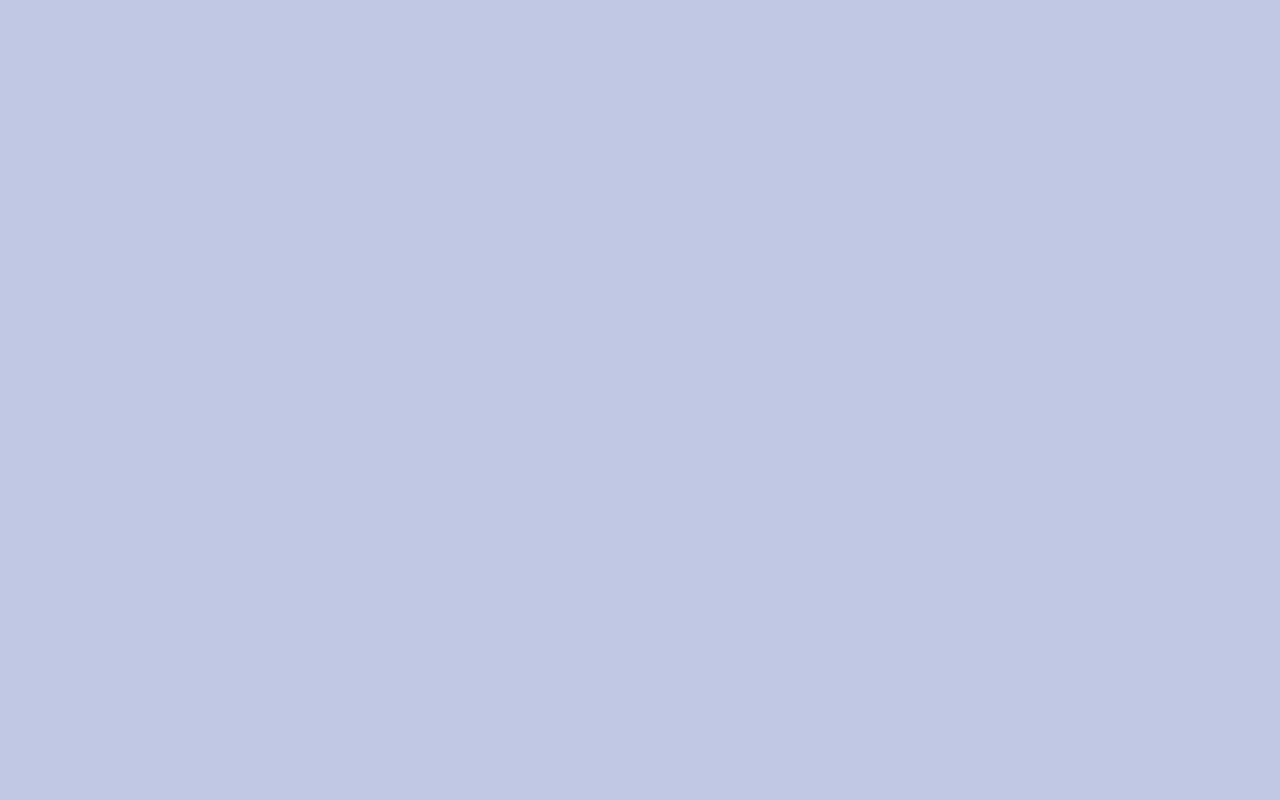
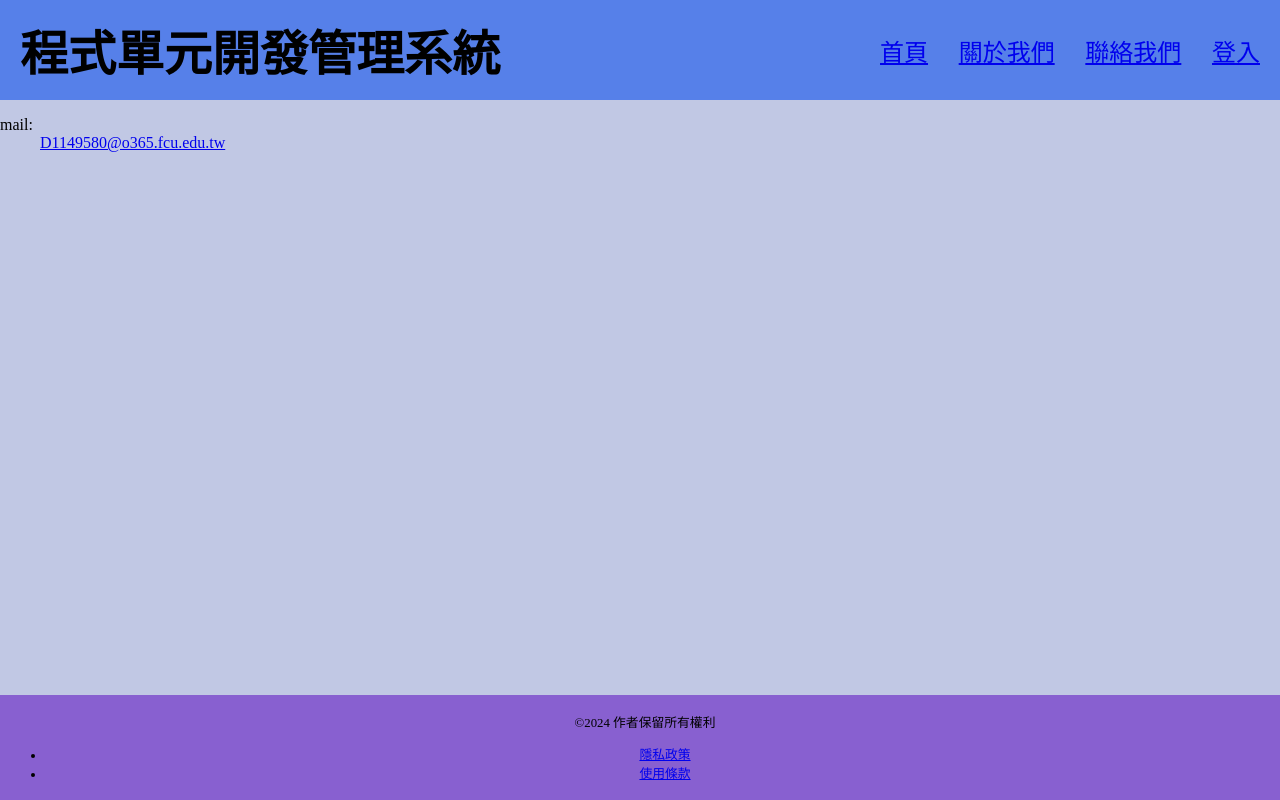
Before and after one commit to ruserxd/CodeManageSystem_ForNSTCproject, a React (Create React App) app in the folder frontend/: page /Contact in a window 1280 px wide. Built offline with nearby package versions, Linux system fonts and the light colour scheme.

Commit message:
fix some extra route ex: About, Contact, Footer

```diff
--- a/frontend/src/App.jsx
+++ b/frontend/src/App.jsx
@@ -4,6 +4,8 @@ import Login from "./components/Login";
 import Signup from "./components/Signup";
 import MainPage from "./components/MainPage";
 import Layout from "./components/Layout";
+import Contact from "./components/Contact";
+import About from "./components/About";
 import './styles/style.css'
 
 function App() {
@@ -13,6 +15,8 @@ function App() {
           <Route index element={<MainPage />} />
           <Route path="/Login" element={<Login />} />
           <Route path="/Signup" element={<Signup />} />
+          <Route path="/About" element={<About />} />
+          <Route path="/Contact" element={<Contact />} />
           <Route path="/ShowMethodDiff/*" element={<ShowMethodDiff />} />
       </Route>
     </Routes>
--- /dev/null
+++ b/frontend/src/components/About.jsx
@@ -0,0 +1,8 @@
+function About() {
+    return (
+      <div>
+        這是一個將 Git 版本控制中 java 程式碼讓工程師能更清楚的相對應處理的系統
+      </div>
+    )
+}
+export default About
--- /dev/null
+++ b/frontend/src/components/Contact.jsx
@@ -0,0 +1,13 @@
+function Contact() {
+  return (
+    <div>
+      <dl>
+        <dt>mail:</dt>
+        <dd>
+          <a href="mailto:D1149580@o365.fcu.edu.tw">D1149580@o365.fcu.edu.tw</a>
+        </dd>
+      </dl>
+    </div>
+  );
+}
+export default Contact;
--- a/frontend/src/components/Footer.jsx
+++ b/frontend/src/components/Footer.jsx
@@ -1,12 +1,12 @@
-import '../styles/style.css'
-
 const Footer = () => {
   return (
     <footer>
-      <p>2024保留所有權利。</p>
+      <p>©2024 作者保留所有權利</p>
       <nav>
-        <a href="/privacy">隱私政策</a> |
-        <a href="/terms">使用條款</a>
+        <ul>
+          <li><a href="/">隱私政策</a></li>
+          <li><a href="/">使用條款</a></li>
+        </ul>
       </nav>
     </footer>
   );
--- a/frontend/src/components/Layout.jsx
+++ b/frontend/src/components/Layout.jsx
@@ -10,8 +10,8 @@ function Layout() {
           <nav className="navigation">
             <ul>
               <li><Link to="/">首頁</Link></li>
-              <li><Link to="/">關於我們</Link></li>
-              <li><Link to="/">聯絡我們</Link></li>
+              <li><Link to="/About">關於我們</Link></li>
+              <li><Link to="/Contact">聯絡我們</Link></li>
               <li><Link to="/Login">登入</Link></li>
             </ul>
           </nav>
```
Also changed, not shown: 1 other file (tests, documents, lock files or other folders).
